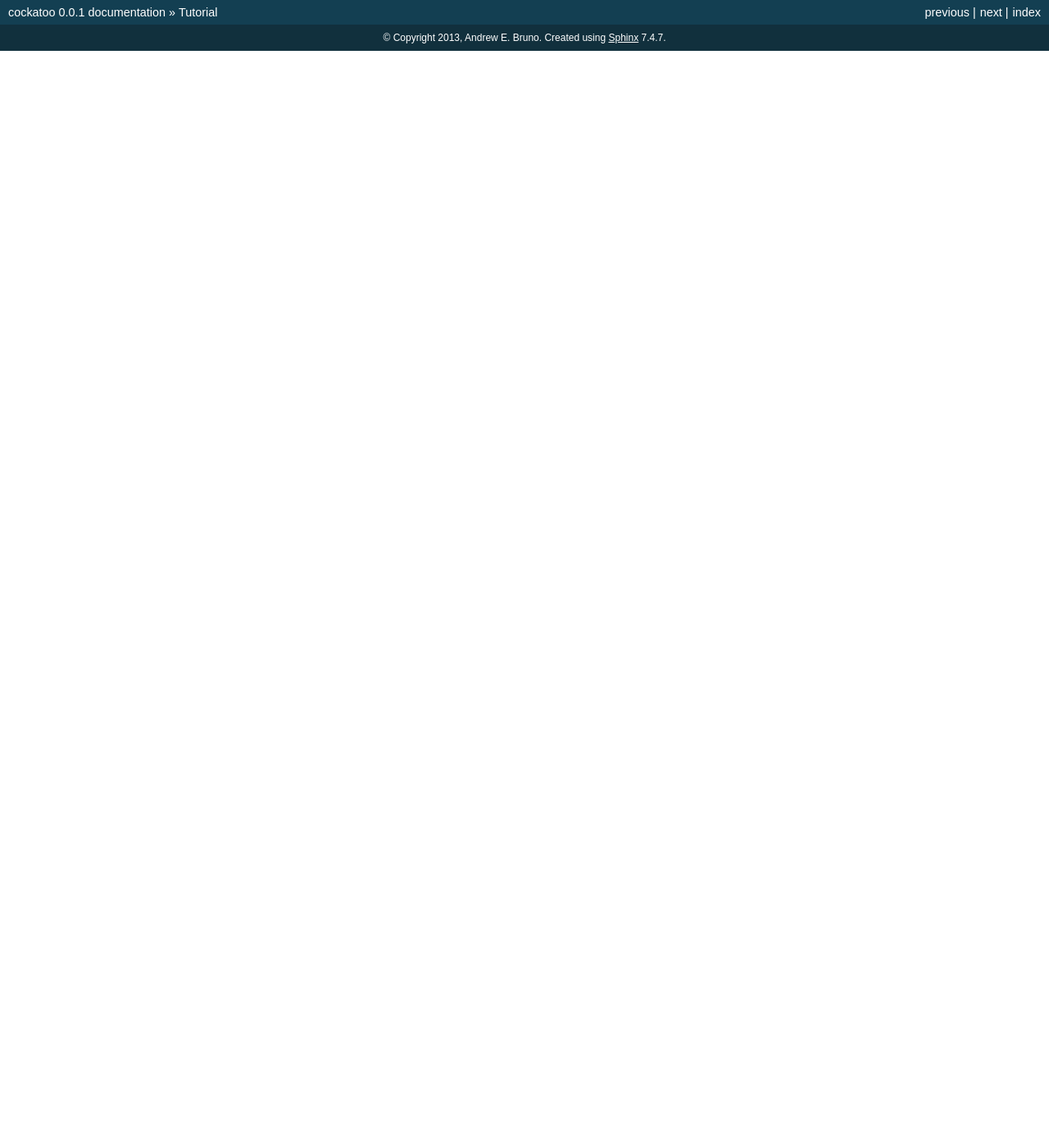
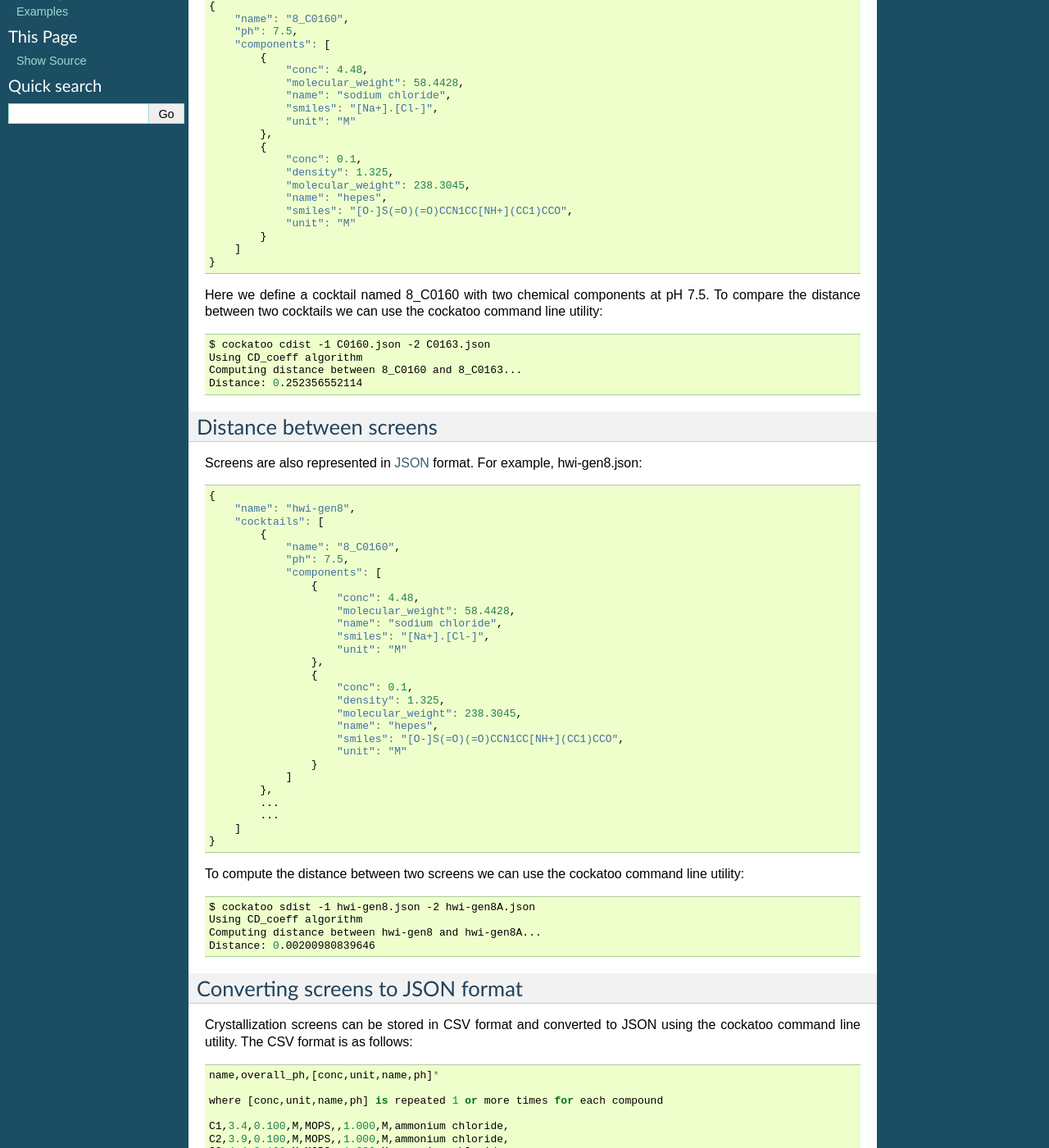
Before and after one commit to ubccr/cockatoo, a Sphinx documentation site: the page built from docs/tutorial.rst, in a window 1280 px wide and 1400 px high, scrolled down 270 px. Shown: the whole window at 82% size. Built offline with Sphinx 7.4.7, drawn with Linux system fonts in a browser that asks for light colours; before the commit the page ends 900 px from its top, so only the background shows below that; some of the changed text lies outside the part shown.

Commit message:
Updated documentation

```diff
--- a/docs/tutorial.rst
+++ b/docs/tutorial.rst
@@ -1,4 +1,123 @@
 Tutorial
 ========
 
-.. todo:: Write tutorial
+cockatoo is an implementation of a distance metric for the comparison of
+macromolecular crystallization cocktails (or conditions). A cockatil is a
+mixture of distinct chemical components. A screen is a collection of one or more
+cocktails. Using cockatoo we can compare the similarity between two cocktails or
+screens.
+
+
+Distance between cocktails
+---------------------------
+
+Cocktails are represented in `JSON <http://json.org/>`_ format. For example,
+C0160.json:
+
+.. code-block:: javascript
+
+    {
+        "name": "8_C0160",
+        "ph": 7.5,
+        "components": [
+            {
+                "conc": 4.48,
+                "molecular_weight": 58.4428,
+                "name": "sodium chloride",
+                "smiles": "[Na+].[Cl-]",
+                "unit": "M"
+            },
+            {
+                "conc": 0.1,
+                "density": 1.325,
+                "molecular_weight": 238.3045,
+                "name": "hepes",
+                "smiles": "[O-]S(=O)(=O)CCN1CC[NH+](CC1)CCO",
+                "unit": "M"
+            }
+        ]
+    }
+
+Here we define a cocktail named 8_C0160 with two chemical components at pH 7.5. To
+compare the distance between two cocktails we can use the cockatoo command line
+utility:
+
+.. code-block:: bash
+
+    $ cockatoo cdist -1 C0160.json -2 C0163.json
+    Using CD_coeff algorithm
+    Computing distance between 8_C0160 and 8_C0163...
+    Distance: 0.252356552114
+
+
+Distance between screens
+---------------------------
+
+Screens are also represented in `JSON <http://json.org/>`_ format. For example,
+hwi-gen8.json:
+
+.. code-block:: javascript
+
+    {
+        "name": "hwi-gen8",
+        "cocktails": [
+            {
+                "name": "8_C0160",
+                "ph": 7.5,
+                "components": [
+                    {
+                        "conc": 4.48,
+                        "molecular_weight": 58.4428,
+                        "name": "sodium chloride",
+                        "smiles": "[Na+].[Cl-]",
+                        "unit": "M"
+                    },
+                    {
+                        "conc": 0.1,
+                        "density": 1.325,
+                        "molecular_weight": 238.3045,
+                        "name": "hepes",
+                        "smiles": "[O-]S(=O)(=O)CCN1CC[NH+](CC1)CCO",
+                        "unit": "M"
+                    }
+                ]
+            },
+            ...
+            ...
+        ]
+    }
+
+To compute the distance between two screens we can use the cockatoo command line utility:
+
+.. code-block:: bash
+
+    $ cockatoo sdist -1 hwi-gen8.json -2 hwi-gen8A.json
+    Using CD_coeff algorithm
+    Computing distance between hwi-gen8 and hwi-gen8A...
+    Distance: 0.00200980839646
+
+Converting screens to JSON format
+----------------------------------
+
+Crystallization screens can be stored in CSV format and converted to JSON using
+the cockatoo command line utility. The CSV format is as follows::
+
+    name,overall_ph,[conc,unit,name,ph]*
+
+    where [conc,unit,name,ph] is repeated 1 or more times for each compound
+
+    C1,3.4,0.100,M,MOPS,,1.000,M,ammonium chloride,
+    C2,3.9,0.100,M,MOPS,,1.000,M,ammonium chloride,
+    C3,4.4,0.100,M,MOPS,,1.000,M,ammonium chloride,
+    C4,4.9,0.100,M,MOPS,,1.000,M,ammonium chloride,
+
+We also need to provide cockatoo information about each compound such as
+molecular weight, SMILES, etc. An example of this file can be found in the data/
+directory in a file called hwi-compounds.csv. This file should contain
+information on each compound used in your cocktails.
+
+To convert a screen to JSON format we run:
+
+.. code-block:: bash
+
+    $ cockatoo convert -s screen.csv -o screen.json -n screen_name -c compounds-data.csv
```
Also changed, not shown: docs/installation.rst (+27 -1 lines).
